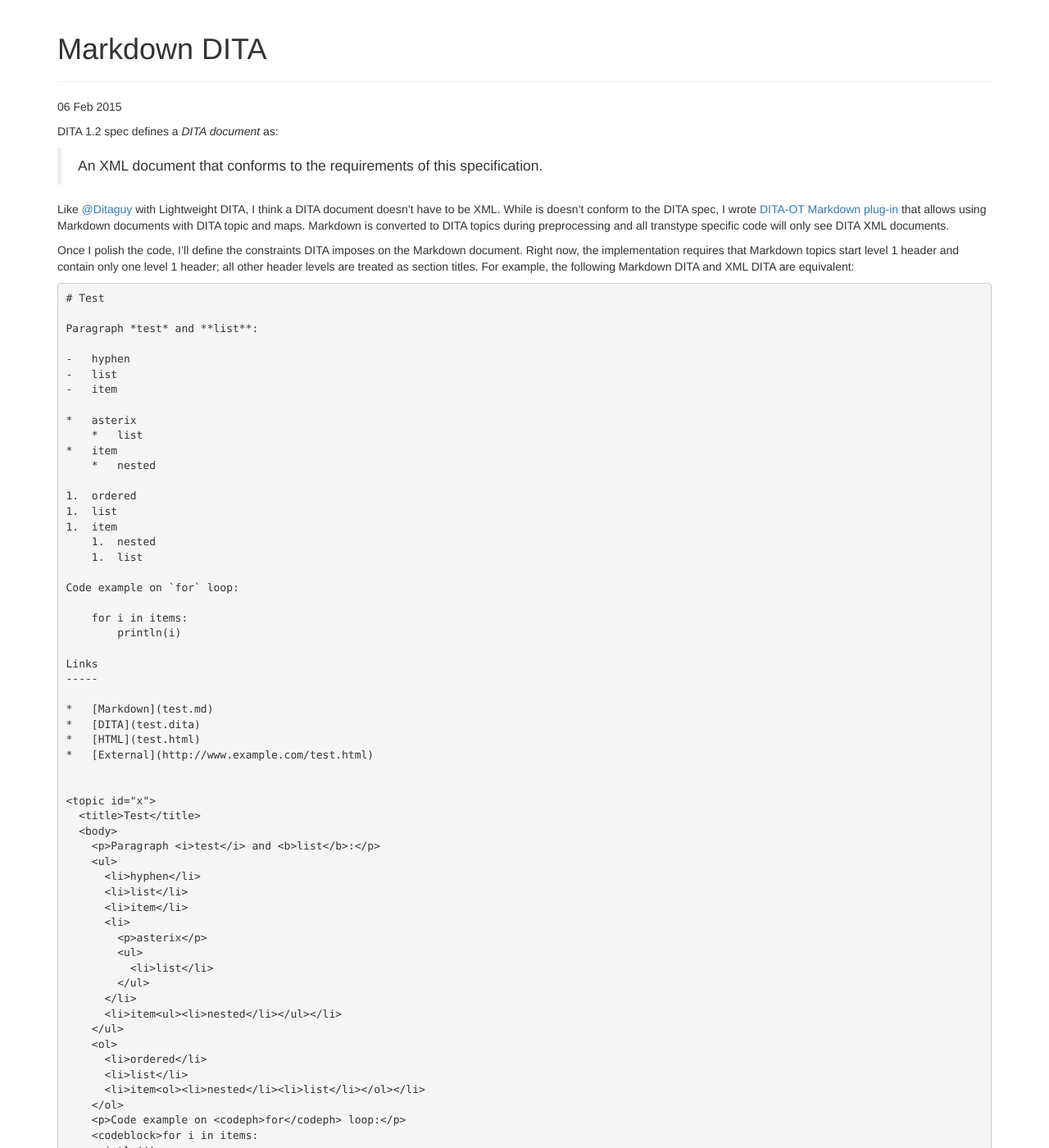
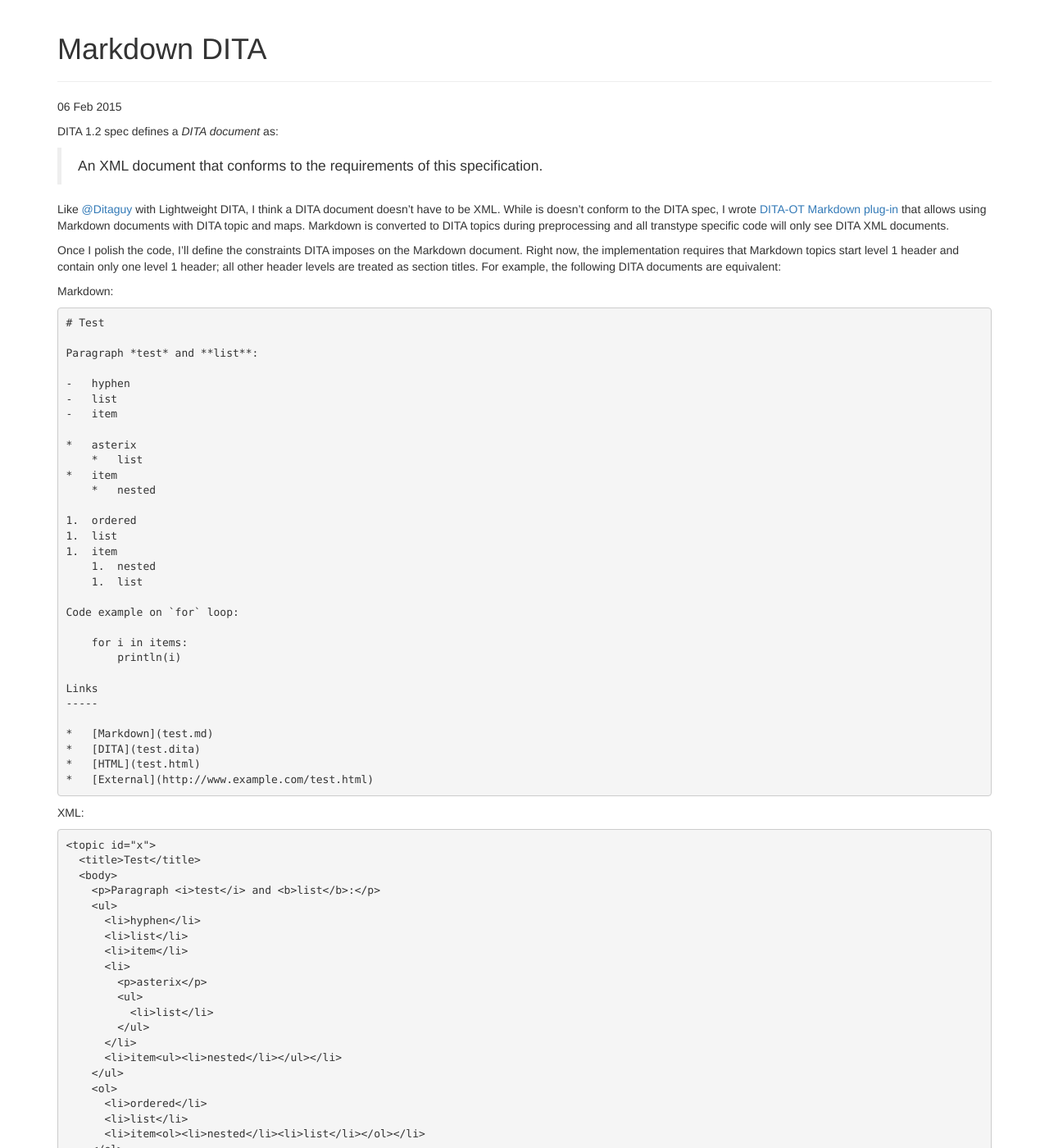
Before and after one commit to jelovirt/jelovirt.github.io, a Jekyll site: the page built from _posts/2015-02-06-dita-markdown.md, in a window 1280 px wide and 1400 px high. Shown: the whole window at 82% size. Built offline with Jekyll 4.4.1, drawn with Linux system fonts in a browser that asks for light colours; nearby versions of some CDN libraries; some of the changed text lies outside the part shown.

Commit message:
Update 2015-02-06-dita-markdown.md

```diff
--- a/_posts/2015-02-06-dita-markdown.md
+++ b/_posts/2015-02-06-dita-markdown.md
@@ -9,8 +9,9 @@ DITA 1.2 spec defines a *DITA document* as:
 
 Like [@Ditaguy](https://twitter.com/Ditaguy) with Lightweight DITA, I think a DITA document doesn't have to be XML. While is doesn't conform to the DITA spec, I wrote [DITA-OT Markdown plug-in](https://github.com/jelovirt/dita-ot-markdown) that allows using Markdown documents with DITA topic and maps. Markdown is converted to DITA topics during preprocessing and all transtype specific code will only see DITA XML documents.
 
-Once I polish the code, I'll define the constraints DITA imposes on the Markdown document. Right now, the implementation requires that Markdown topics start level 1 header and contain only one level 1 header; all other header levels are treated as section titles. For example, the following Markdown DITA and XML DITA are equivalent:
+Once I polish the code, I'll define the constraints DITA imposes on the Markdown document. Right now, the implementation requires that Markdown topics start level 1 header and contain only one level 1 header; all other header levels are treated as section titles. For example, the following DITA documents are equivalent:
 
+Markdown:
 
     # Test
 
@@ -44,6 +45,7 @@ Once I polish the code, I'll define the constraints DITA imposes on the Markdown
     *   [HTML](test.html)
     *   [External](http://www.example.com/test.html)
 
+XML:
 
     <topic id="x">
       <title>Test</title>
```
